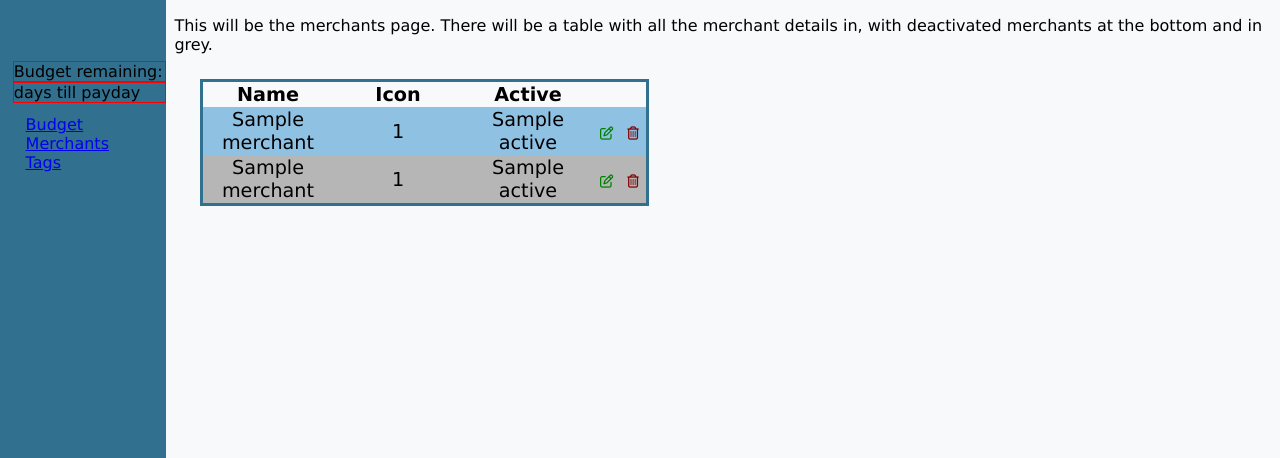
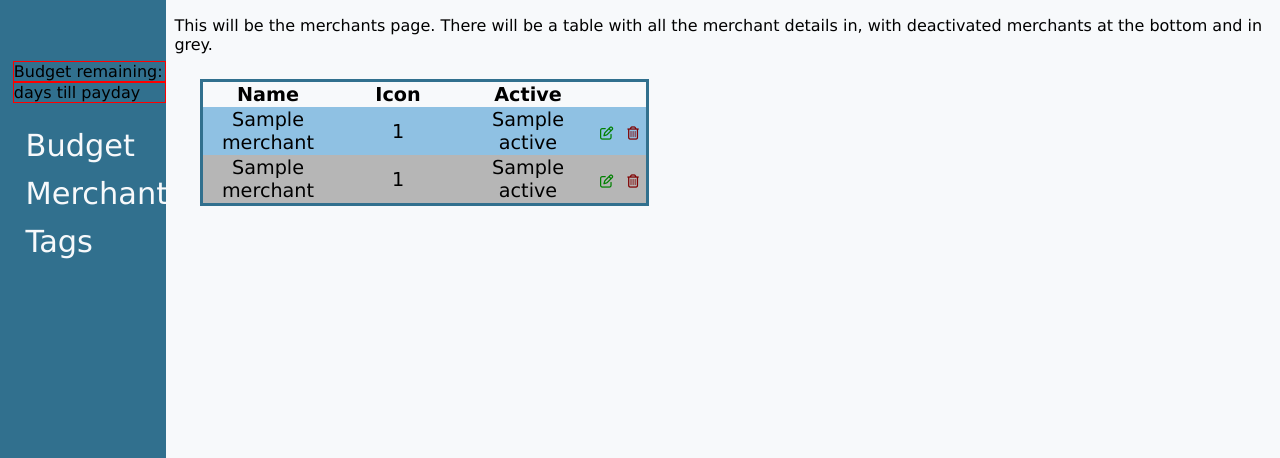
Before and after one commit to Andrew-Lindsay42/Spending-Tracker, a Flask app: page /merchants in a window 1280 px wide. Shown: the part 93-551 px from the top of the page. Run offline with Flask 2, Linux system fonts and the light colour scheme; a database or web service that is not in the repository returns one stand-in record (values such as "Sample title"); some libraries are stand-ins or nearby versions.

Commit message:
Sidebar CSS

```diff
--- a/static/style.css
+++ b/static/style.css
@@ -37,6 +37,18 @@ background-color: var(--white);
     padding: 1vw;
     display: flex;
     flex-direction: column;
+}
+
+.sidenav a {
+    text-decoration: none;
+    color: var(--white);
+    font-size: 3vh;
+    text-align: left;
+    padding-top: 1vw;
+}
+
+.sidenav a:hover {
+    color: var(--lightblue);
 }
 /* ------------------------- */
 
```
